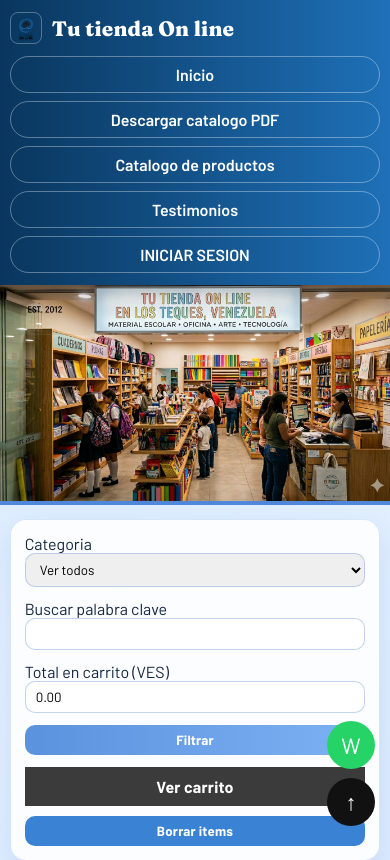
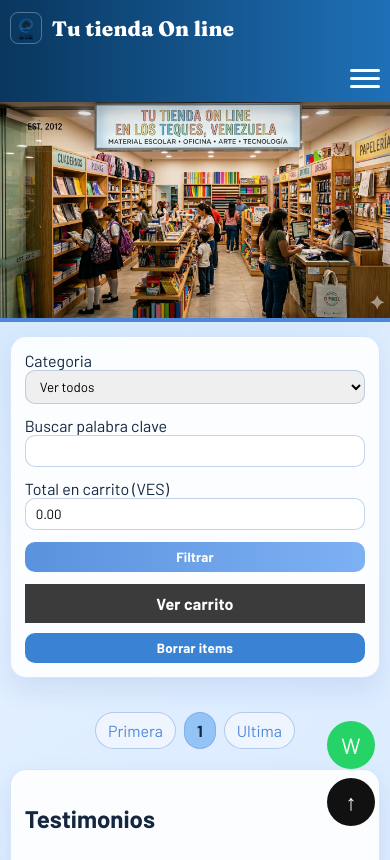
Before and after one commit to jvccya100pre/Markeplace-v2-11-04-2026, a PHP site: page / in a window 390 px wide. Shown: the top 860 px of the page. Run offline with PHP 8.4, Linux system fonts and the light colour scheme; data that the repository does not hold is empty; some libraries are stand-ins or nearby versions.

Commit message:
Sub 11 menu Burger

```diff
--- a/admin/includes/header.php
+++ b/admin/includes/header.php
@@ -6,6 +6,7 @@
     <title>Panel Admin</title>
     <link rel="icon" href="<?php echo esc(app_url('/img/company/icono.ico')); ?>" type="image/x-icon">
     <link rel="stylesheet" href="<?php echo esc(app_url('/assets/styles.css')); ?>">
+    <script src="<?php echo esc(app_url('/assets/app.js')); ?>" defer></script>
 </head>
 <body>
 <header class="topbar">
@@ -15,6 +16,11 @@
                 <img class="brand-icon" src="<?php echo esc(app_url('/img/company/LogoTuTiendaOnline3.png')); ?>" alt="Logo">
                 <strong>Panel Administrativo</strong>
             </a>
+            <button class="burger-menu" type="button" aria-label="Toggle menu">
+                <span></span>
+                <span></span>
+                <span></span>
+            </button>
             <div class="menu-links">
                 <a href="<?php echo esc(app_url('/index.php')); ?>">Inicio</a>
                 <a href="<?php echo esc(app_url('/categories.php')); ?>">Categorias</a>
--- a/assets/app.js
+++ b/assets/app.js
@@ -205,3 +205,15 @@ window.addEventListener('DOMContentLoaded', function () {
 function backToTop() {
     window.scrollTo({ top: 0, behavior: 'smooth' });
 }
+
+// Burger menu functionality
+document.addEventListener('DOMContentLoaded', function () {
+    var burger = document.querySelector('.burger-menu');
+    var menu = document.querySelector('.menu-links');
+    if (burger && menu) {
+        burger.addEventListener('click', function () {
+            burger.classList.toggle('active');
+            menu.classList.toggle('active');
+        });
+    }
+});
--- a/assets/styles.css
+++ b/assets/styles.css
@@ -44,6 +44,36 @@ a { color: var(--corporate-color); text-decoration: none; }
     font-family: 'Fraunces', serif;
     font-size: 1.3rem;
     letter-spacing: .2px;
+}
+.burger-menu {
+    display: none;
+    flex-direction: column;
+    justify-content: space-around;
+    width: 30px;
+    height: 24px;
+    background: none;
+    border: none;
+    cursor: pointer;
+    padding: 0;
+    margin-left: auto;
+}
+.burger-menu span {
+    display: block;
+    width: 100%;
+    height: 3px;
+    background: #fff;
+    border-radius: 2px;
+    transition: all 0.3s ease;
+    transform-origin: center;
+}
+.burger-menu.active span:nth-child(1) {
+    transform: rotate(45deg) translate(6px, 6px);
+}
+.burger-menu.active span:nth-child(2) {
+    opacity: 0;
+}
+.burger-menu.active span:nth-child(3) {
+    transform: rotate(-45deg) translate(6px, -6px);
 }
 .menu-links { display: flex; gap: 12px; flex-wrap: wrap; }
 .menu-links a {
@@ -286,9 +316,29 @@ button, .btn {
 @keyframes rise { from { opacity: .2; transform: translateY(14px);} to { opacity: 1; transform: translateY(0);} }
 
 @media (max-width: 760px) {
-    .topbar nav { flex-direction: column; align-items: stretch; }
-    .menu-links { width: 100%; justify-content: center; }
-    .menu-links a { flex: 1 1 auto; text-align: center; }
+    .topbar nav { flex-direction: column; align-items: stretch; position: relative; }
+    .brand { margin-bottom: 10px; }
+    .burger-menu { display: flex; }
+    .menu-links {
+        display: none;
+        flex-direction: column;
+        gap: 8px;
+        width: 100%;
+        background: rgba(0,0,0,0.9);
+        position: absolute;
+        top: 100%;
+        left: 0;
+        right: 0;
+        padding: 10px;
+        z-index: 1000;
+    }
+    .menu-links.active { display: flex; }
+    .menu-links a {
+        flex: none;
+        text-align: left;
+        padding: 10px;
+        border-bottom: 1px solid rgba(255,255,255,0.1);
+    }
     .modal-content { grid-template-columns: 1fr; }
     .hero-img { height: 220px; }
     .panel { padding: 14px; }
--- a/includes/header.php
+++ b/includes/header.php
@@ -30,6 +30,11 @@ $cartCount = count(cart_session_items());
                 <img class="brand-icon" src="img/company/LogoTuTiendaOnline3.png" width='45px' height='45px' alt="Logo">
                 <strong>Tu tienda On line</strong>
             </a>
+            <button class="burger-menu" type="button" aria-label="Toggle menu">
+                <span></span>
+                <span></span>
+                <span></span>
+            </button>
             <div class="menu-links">
                 <a href="<?php echo esc(route_url('home')); ?>">Inicio</a>
                 <a href="<?php echo esc(route_url('catalog_pdf')); ?>">Descargar catalogo PDF</a>
```
Also changed, not shown: admin/assets/app.js (+12 -0 lines), admin/assets/styles.css (+53 -3 lines).
